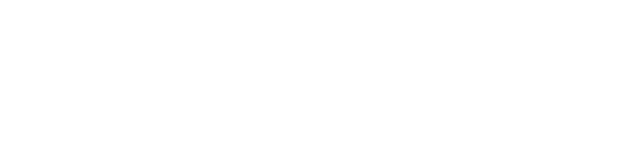
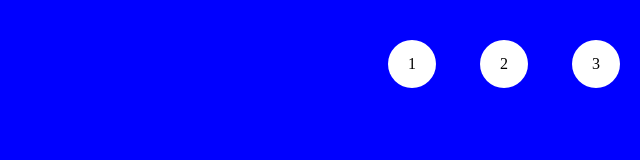
Before and after one commit to purpledev1337/htmlcss-shoes, a plain HTML site: page index.html in a window 1280 px wide. Shown: the whole page, without its empty margins (640-1280 px from the left). Drawn offline with Linux system fonts and the light colour scheme.

Commit message:
added nav (no links)

```diff
--- a/css/style.css
+++ b/css/style.css
@@ -3,3 +3,30 @@
     padding: 0;
     box-sizing: border-box;
 }
+
+body {
+    text-align: center;
+}
+
+section {
+    height: 100vh;
+    /* debug */
+    background-color: blue;
+}
+
+nav {
+    position: fixed;
+    top: 0;
+    right: 0;
+}
+
+nav li {
+    display: inline-block;
+    background-color: white;
+    border-radius: 50%;
+    height: 3em;
+    width: 3em;
+    line-height: 3em;
+    vertical-align: middle;
+    margin: 40px 20px;
+}
--- a/index.html
+++ b/index.html
@@ -12,7 +12,19 @@
 <body>
     <!-- fixed nav -->
     <nav>
-
+        <nav>
+            <ul>
+                <li>
+                    1
+                </li>
+                <li>
+                    2
+                </li>
+                <li>
+                    3
+                </li>
+            </ul>
+        </nav>
     </nav>
     <!-- product page -->
     <section>
```
